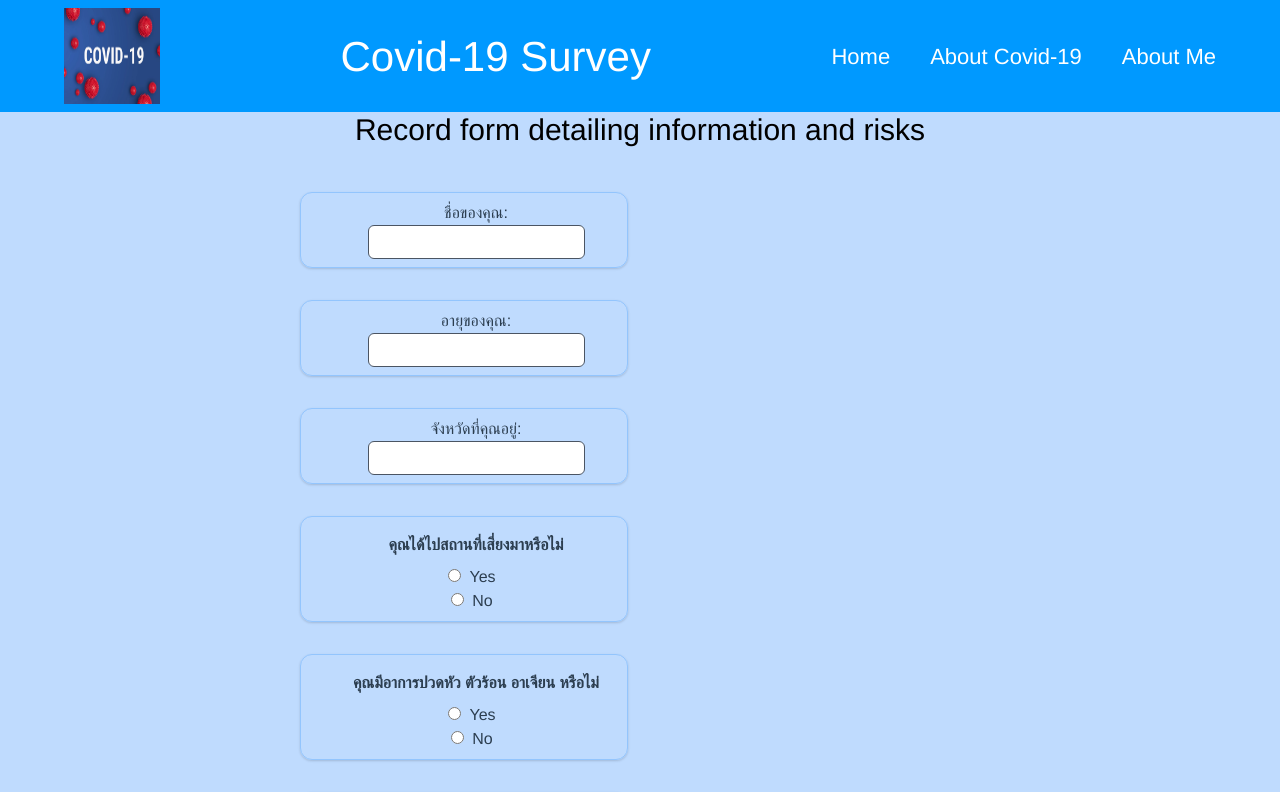
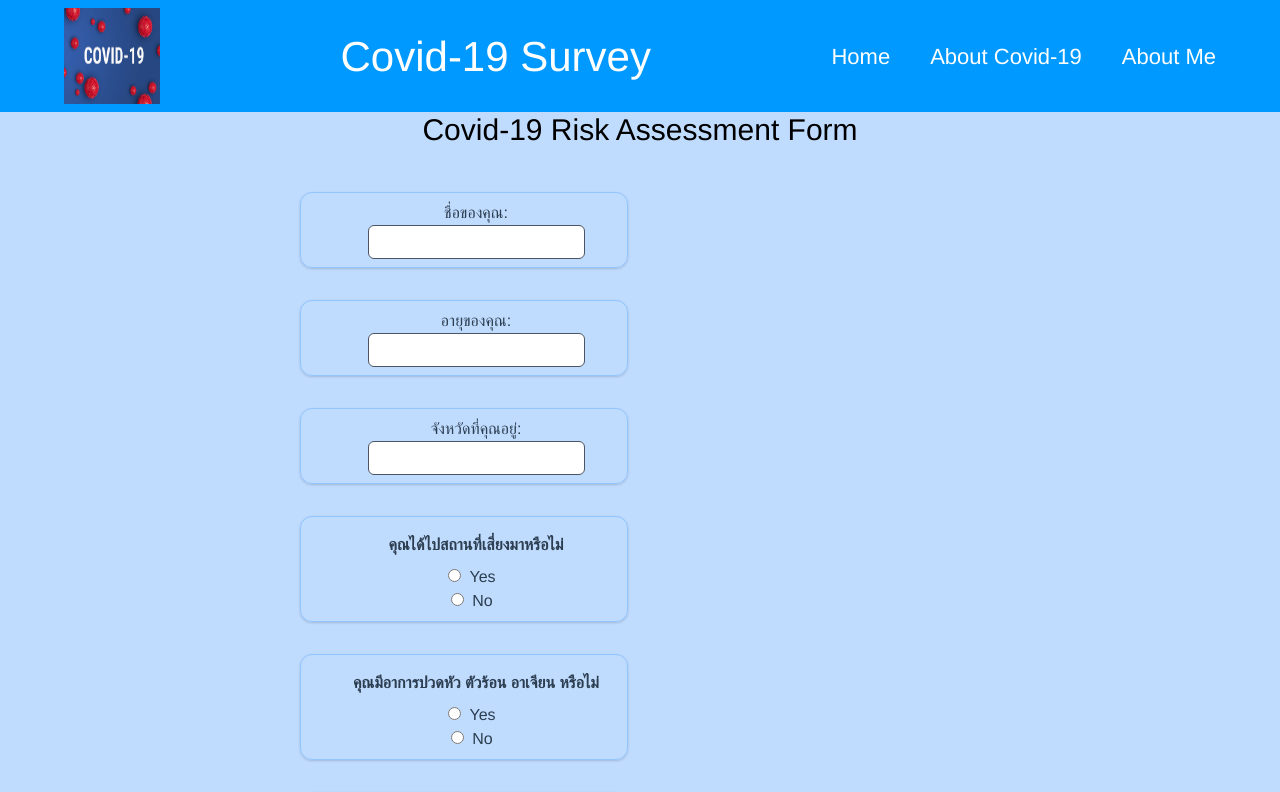
Before and after one commit to pornpipatpt/INT203_62130500062_Groupwork_SPA, a Vue app: page / in a window 1280 px wide. Shown: the top 792 px of the page. Built offline with nearby package versions, Linux system fonts and the light colour scheme; data requests are answered from the project's data file.

Commit message:
[Finish]Covidform

```diff
--- a/src/views/Home.vue
+++ b/src/views/Home.vue
@@ -2,7 +2,7 @@
   <nav-bar :navber="navbar" />
   <blackground>
     <p class="font-extralight   text-black text-center text-3xl ">
-      Record form detailing information and risks
+      Covid-19 Risk Assessment Form
     </p>
     <div class="w-screen h-full">
       <div class="w-full h-full md:w-1/2">
```
